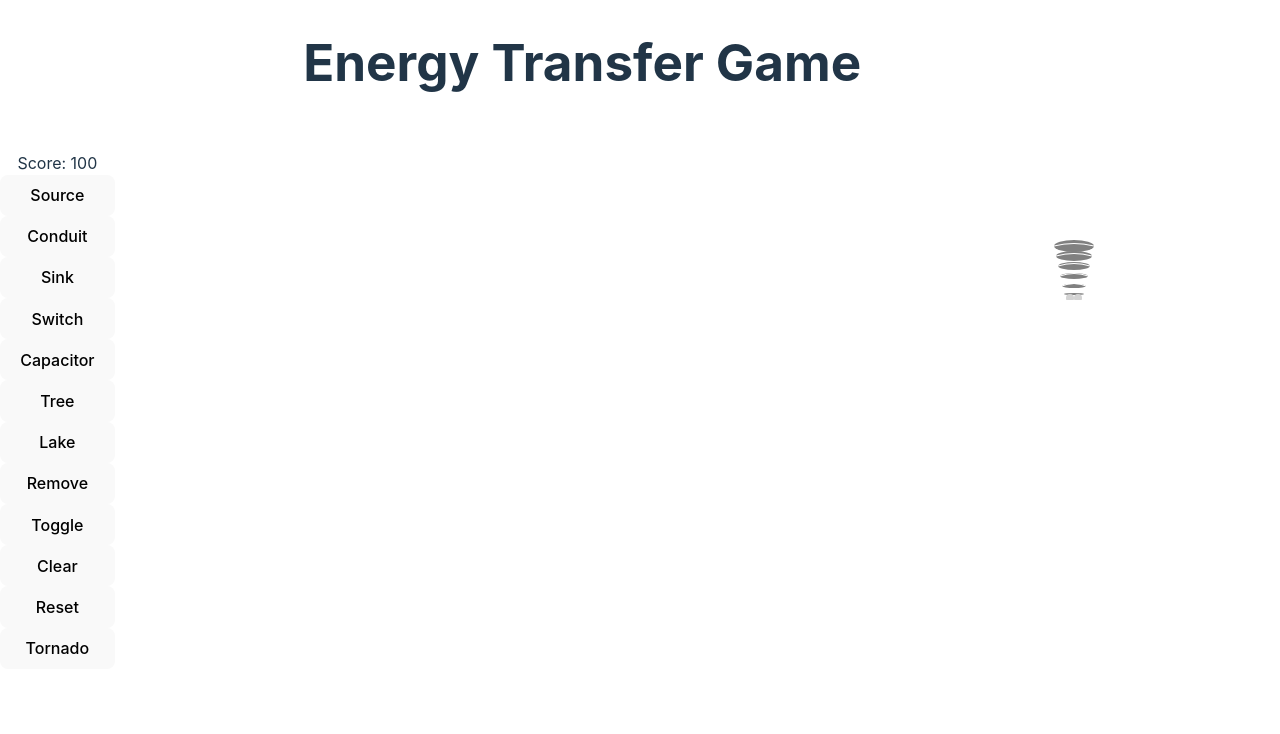
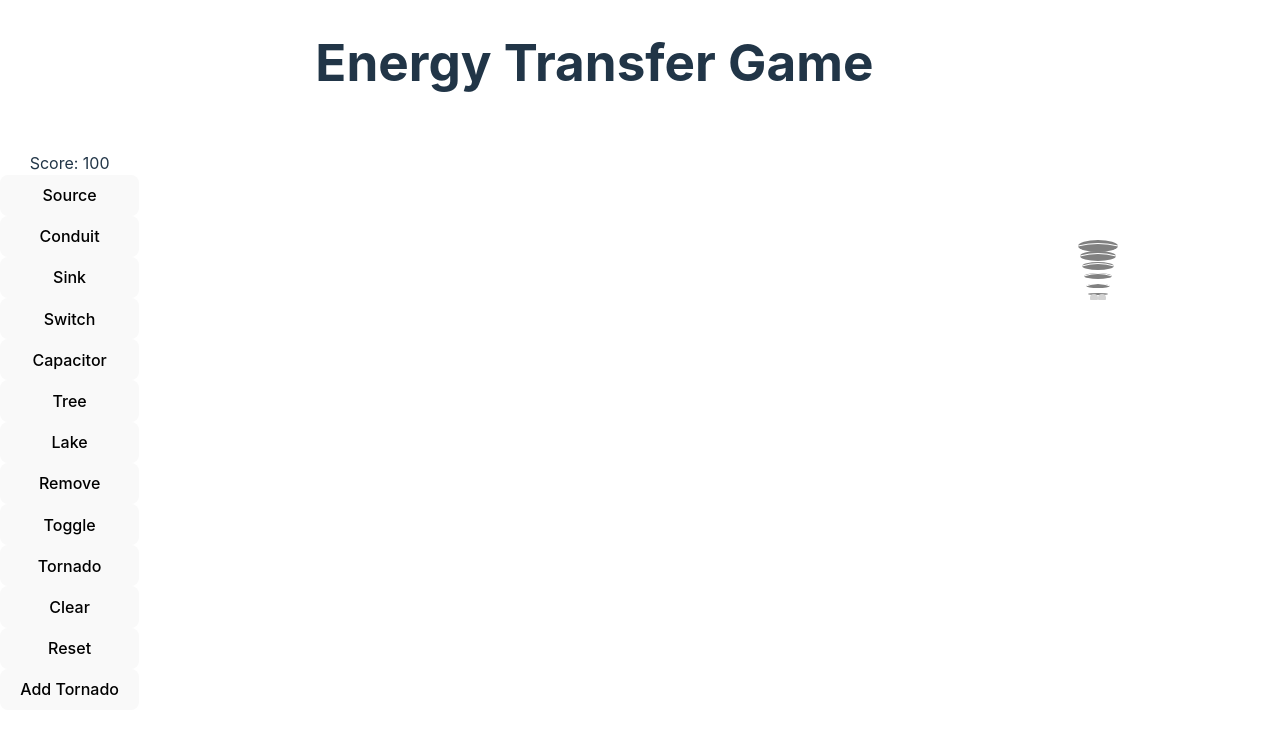
Before and after one commit to JeffBuda/electric-company, a React (Vite) app: page / in a window 1280 px wide. Shown: the top 734 px of the page. Built offline with nearby package versions, Linux system fonts and the light colour scheme.

Commit message:
remove tornado mode

```diff
--- a/src/GameBoard.tsx
+++ b/src/GameBoard.tsx
@@ -28,7 +28,7 @@ const DIRECTIONS = [
 const GameBoard: React.FC = () => {
   const initialGrid = Array(GRID_SIZE).fill(null).map(() => Array(GRID_SIZE).fill({ piece: null, powered: false, on: true, remainingPower: CAPACITOR_DURATION }));
   const [grid, setGrid] = useState(initialGrid);
-  const [selectedPiece, setSelectedPiece] = useState<'source' | 'conduit' | 'sink' | 'switch' | 'capacitor' | 'forest' | 'lake' | 'remove' | 'toggle' | null>(null);
+  const [selectedPiece, setSelectedPiece] = useState<'source' | 'conduit' | 'sink' | 'switch' | 'capacitor' | 'forest' | 'lake' | 'remove' | 'toggle' | 'tornado' | null>(null);
   const [score, setScore] = useState(INITIAL_CREDITS);
   const [tornadoes, setTornadoes] = useState([{ row: Math.floor(Math.random() * GRID_SIZE), col: Math.floor(Math.random() * GRID_SIZE), direction: DIRECTIONS[Math.floor(Math.random() * DIRECTIONS.length)] }]);
 
@@ -141,6 +141,13 @@ const GameBoard: React.FC = () => {
       if (tile.piece === 'source' || tile.piece === 'switch') {
         tile.on = !tile.on;
       }
+    } else if (selectedPiece === 'tornado') {
+      const tornadoIndex = tornadoes.findIndex(t => t.row === row && t.col === col);
+      if (tornadoIndex !== -1) {
+        const newTornadoes = [...tornadoes];
+        newTornadoes.splice(tornadoIndex, 1);
+        setTornadoes(newTornadoes);
+      }
     } else if (tile.piece === 'source' || tile.piece === 'switch' || tile.piece === 'capacitor') {
       tile.on = !tile.on;
       if (tile.piece === 'capacitor' && tile.on) {
@@ -220,9 +227,10 @@ const GameBoard: React.FC = () => {
         <button className={selectedPiece === 'lake' ? 'selected' : ''} onClick={() => setSelectedPiece('lake')}>Lake</button>
         <button className={selectedPiece === 'remove' ? 'selected' : ''} onClick={() => setSelectedPiece('remove')}>Remove</button>
         <button className={selectedPiece === 'toggle' ? 'selected' : ''} onClick={() => setSelectedPiece('toggle')}>Toggle</button>
+        <button className={selectedPiece === 'tornado' ? 'selected' : ''} onClick={() => setSelectedPiece('tornado')}>Tornado</button>
         <button onClick={clearGrid}>Clear</button>
         <button onClick={resetGrid}>Reset</button>
-        <button onClick={addTornado}>Tornado</button>
+        <button onClick={addTornado}>Add Tornado</button>
       </div>
       <div className="grid">
         {grid.map((row, rowIndex) =>
```
